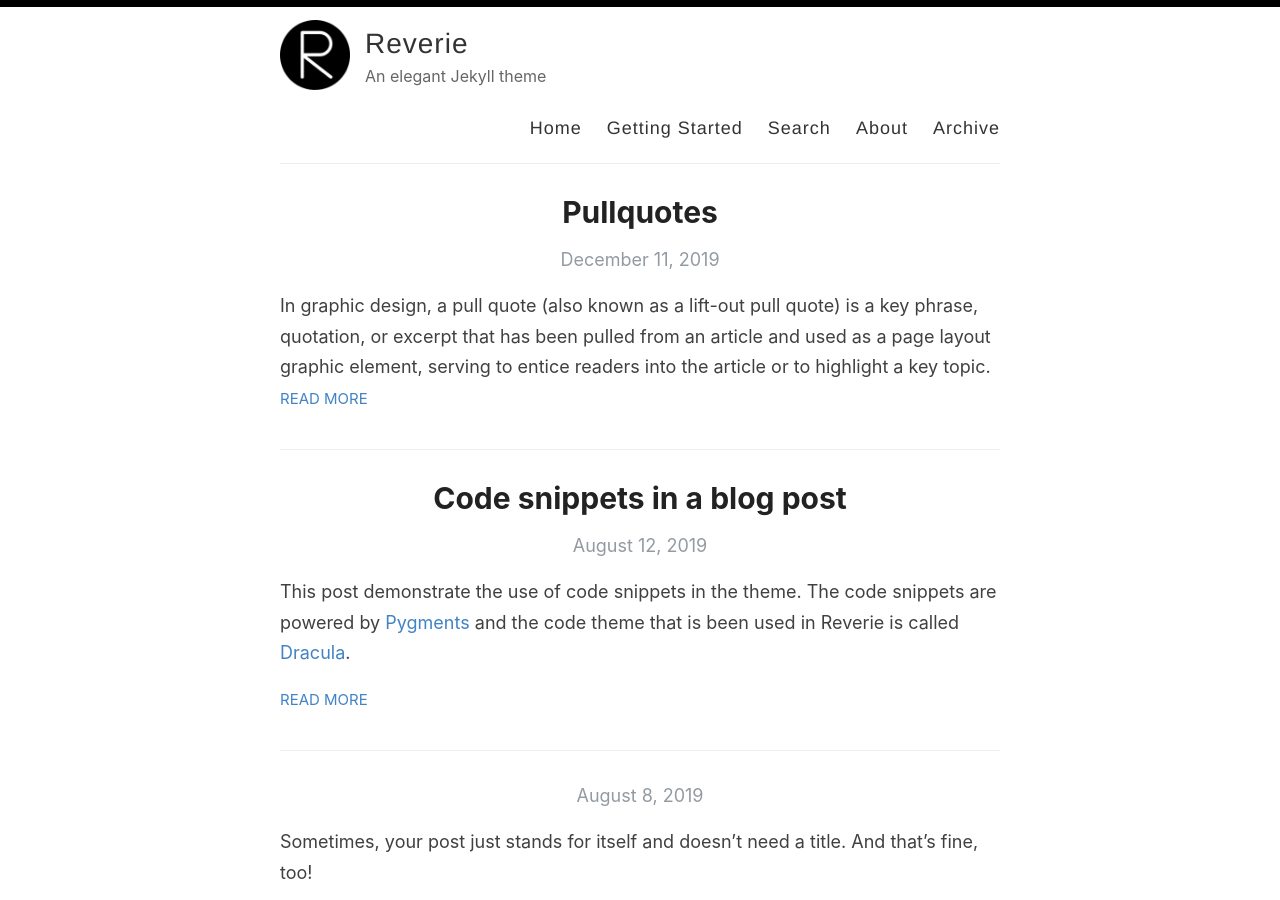
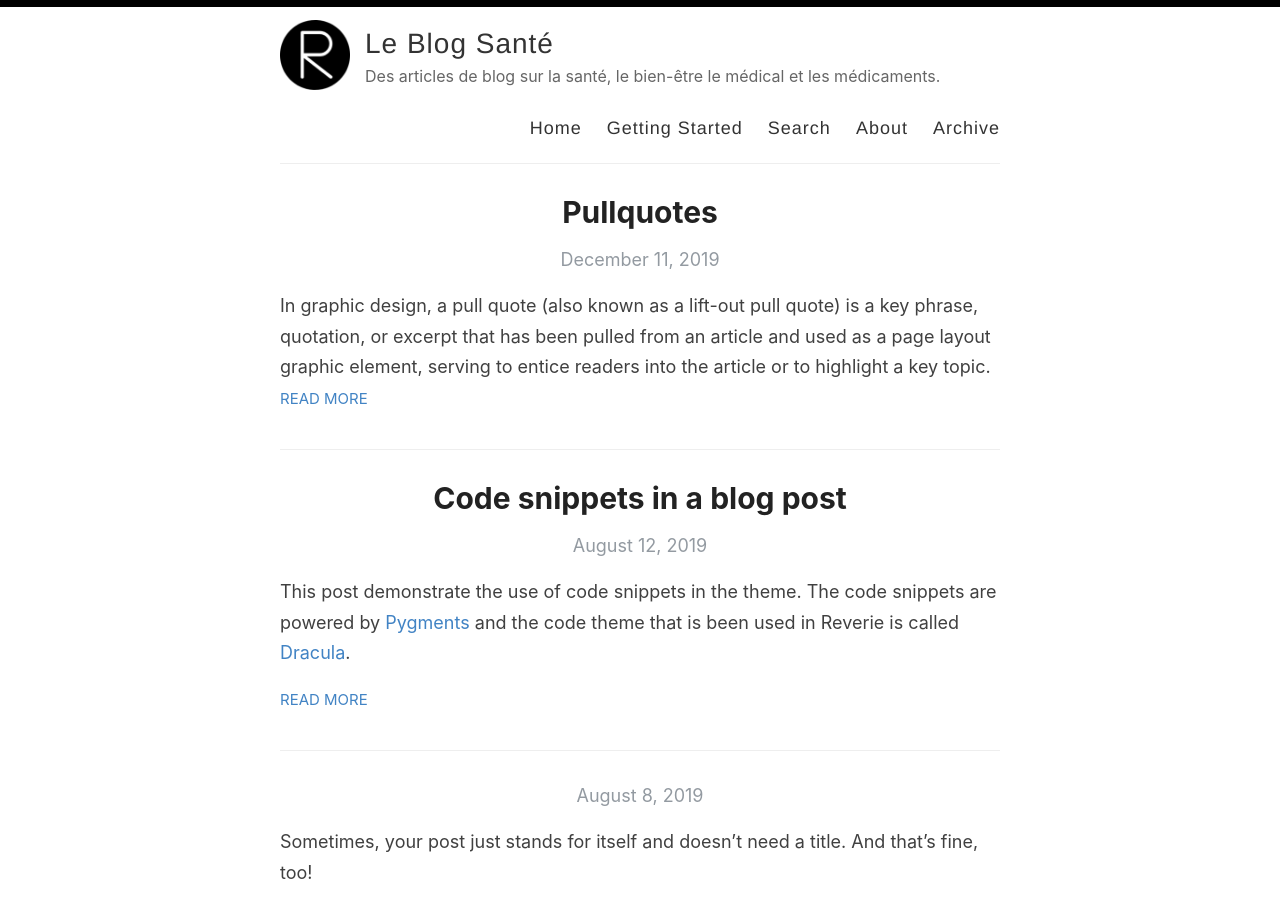
Before and after one commit to CMagnac/cmagnac.github.io, a Jekyll site: the page built from index.html, in a window 1280 px wide and 900 px high. Built offline with Jekyll 4.4.1, drawn with Linux system fonts in a browser that asks for light colours; the list of posts is cut into pages by our own code.

Commit message:
Update _config.yml

```diff
--- a/_config.yml
+++ b/_config.yml
@@ -3,13 +3,13 @@
 #
 
 # Name of your site (displayed in the header)
-name: Reverie
+name: Le Blog Santé
 
 # Name of the author
-author: Amit Merchant
+author: CMgc
 
 # Short bio or description (displayed in the header)
-description: An elegant Jekyll theme
+description: Des articles de blog sur la santé, le bien-être le médical et les médicaments.
 
 # URL of your avatar or profile pic (you could use your GitHub profile pic)
 avatar: /images/reverie.png
@@ -46,10 +46,10 @@ google_analytics: UA-43339302-11
 # For newer "GA4" analytics, use the following instead of the "UA" entry above
 #google_analytics_ga4: G-GABC1DEFG
 
-# Your website URL (e.g. http://amitmerchant1990.github.io or http://www.amitmerchant.com)
-# Used for Sitemap.xml and your RSS feed
-url: http://www.amitmerchant.com/reverie
-enforce_ssl: https://www.amitmerchant.com/reverie
+# Website URL
+# Used for Sitemap.xml and RSS feed
+url: http://cmagnac.github.io
+enforce_ssl: https://cmagnac.github.io
 
 # If you're hosting your site at a Project repository on GitHub pages
 # (http://yourusername.github.io/repository-name)
```
